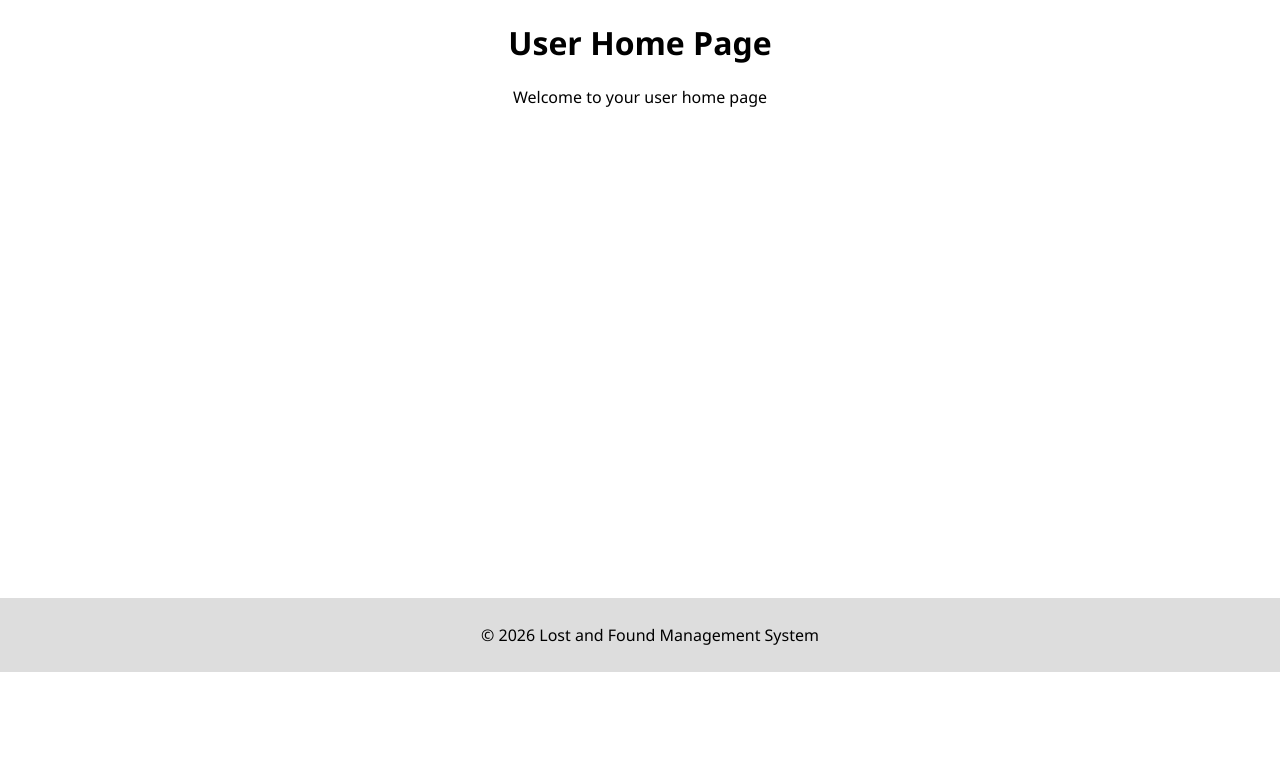
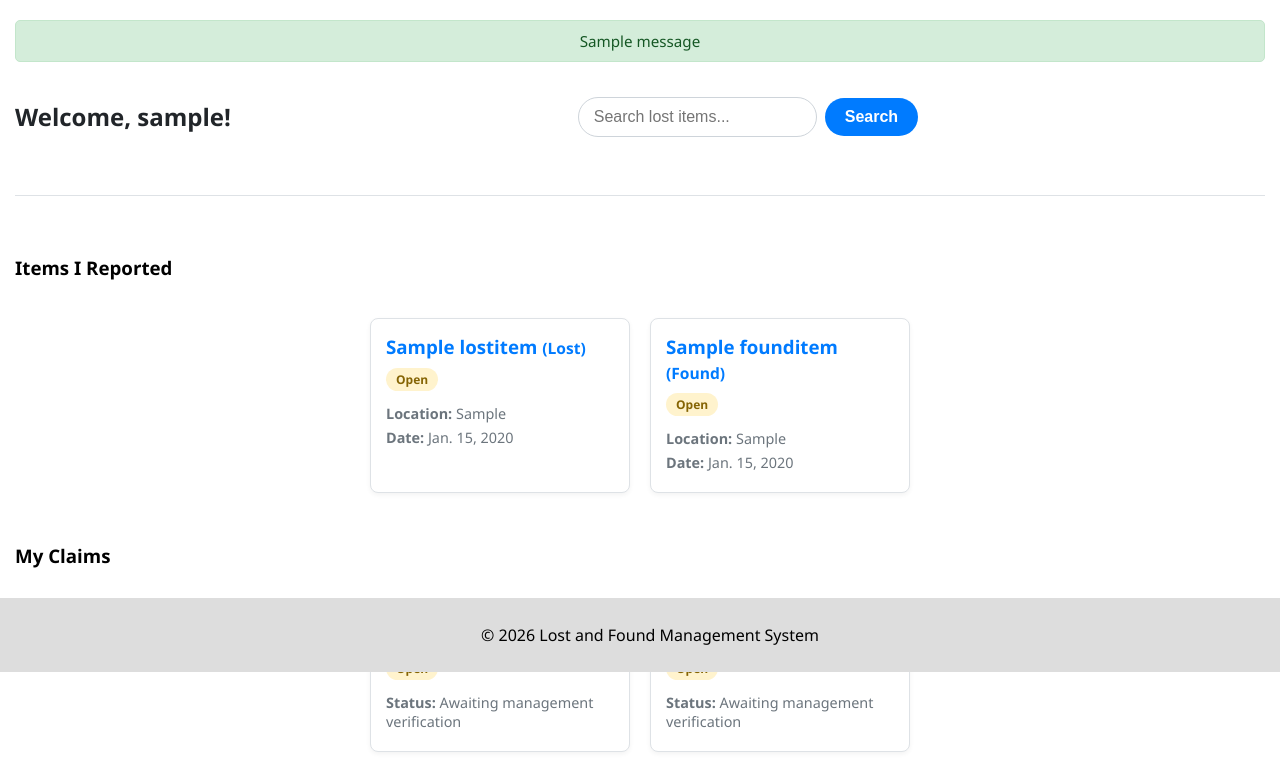
Before and after one commit to keNN-0716/lost-and-found-management-system, a Django app: page /user_home_page/ in a window 1280 px wide. Shown: the part 128-895 px from the top of the page. Before the commit the page ends 800 px from the top, so only its background shows below. Run offline with Django 5.2, Linux system fonts and the light colour scheme; a user stored in the database is signed in; tables that the repository leaves empty hold one stand-in row (values such as "Sample post"); one stand-in notice (Sample message) is shown.

Commit message:
Fix critical bugs: id_number at signup, ModelForm validation, secure logout, is_active check

```diff
--- a/LostAndFound/forms.py
+++ b/LostAndFound/forms.py
@@ -1,8 +1,20 @@
 from django import forms
-from django.contrib.auth.forms import AuthenticationForm
-from django.contrib.auth.models import User
 from django.contrib.auth.forms import UserCreationForm
-from .models import CustomUser
+from .models import CustomUser, LostItem, FoundItem
+
+# Upload limits for item images
+MAX_IMAGE_SIZE = 5 * 1024 * 1024  # 5 MB
+ALLOWED_IMAGE_TYPES = ['image/jpeg', 'image/png', 'image/gif', 'image/webp']
+
+
+def validate_image(image):
+    """Shared server-side validation for item image uploads."""
+    if image.size > MAX_IMAGE_SIZE:
+        raise forms.ValidationError('Image must be 5 MB or smaller.')
+    if image.content_type not in ALLOWED_IMAGE_TYPES:
+        raise forms.ValidationError('Only JPEG, PNG, GIF, or WebP images are allowed.')
+    return image
+
 
 class CustomLoginForm(forms.Form):
     id_number = forms.CharField(
@@ -19,11 +31,57 @@ class CustomLoginForm(forms.Form):
             'placeholder': 'Enter your password'})
     )
 
+
 class CustomSignupForm(UserCreationForm):
+    # Users log in with their ID number, so it must be collected at signup
+    id_number = forms.CharField(
+        max_length=20,
+        required=True,
+        widget=forms.TextInput(attrs={
+            'placeholder': 'Enter your college/school ID number'})
+    )
 
     class Meta(UserCreationForm.Meta):
         # 1. Point the form explicitly to your CustomUser model
         model = CustomUser
 
         # 2. Add your custom field to the registration form fields
-        fields = UserCreationForm.Meta.fields
+        fields = UserCreationForm.Meta.fields + ('id_number',)
+
+
+class LostItemForm(forms.ModelForm):
+    class Meta:
+        model = LostItem
+        fields = ['name', 'description', 'date_lost', 'location_lost', 'image']
+        widgets = {
+            'name': forms.TextInput(attrs={'class': 'form-input'}),
+            'description': forms.Textarea(attrs={'class': 'form-textarea', 'rows': 3}),
+            'date_lost': forms.DateInput(attrs={'class': 'form-input', 'type': 'date'}),
+            'location_lost': forms.TextInput(attrs={'class': 'form-input'}),
+            'image': forms.ClearableFileInput(attrs={'class': 'form-input', 'accept': 'image/*'}),
+        }
+
+    def clean_image(self):
+        image = self.cleaned_data.get('image')
+        if image:
+            validate_image(image)
+        return image
+
+
+class FoundItemForm(forms.ModelForm):
+    class Meta:
+        model = FoundItem
+        fields = ['name', 'description', 'date_found', 'location_found', 'image']
+        widgets = {
+            'name': forms.TextInput(attrs={'class': 'form-input'}),
+            'description': forms.Textarea(attrs={'class': 'form-textarea', 'rows': 3}),
+            'date_found': forms.DateInput(attrs={'class': 'form-input', 'type': 'date'}),
+            'location_found': forms.TextInput(attrs={'class': 'form-input'}),
+            'image': forms.ClearableFileInput(attrs={'class': 'form-input', 'accept': 'image/*'}),
+        }
+
+    def clean_image(self):
+        image = self.cleaned_data.get('image')
+        if image:
+            validate_image(image)
+        return image
--- a/LostAndFound/templates/base.html
+++ b/LostAndFound/templates/base.html
@@ -29,6 +29,15 @@
         <h2>Lost and Found Management System</h2>
     </div>
 
+    <!-- Django messages (success / error feedback after actions) -->
+    {% if messages %}
+        <ul class="messages-list">
+            {% for message in messages %}
+                <li class="message-item message-{{ message.tags }}">{{ message }}</li>
+            {% endfor %}
+        </ul>
+    {% endif %}
+
     <main>
         {% block content %}
         {% endblock %}
--- a/LostAndFound/templates/user_home_page.html
+++ b/LostAndFound/templates/user_home_page.html
@@ -1,11 +1,58 @@
 {% extends 'base.html' %}
+
 {% block content %}
-<div class="container">
-    <div class="row">
-        <div class="col-md-12">
-            <h1>User Home Page</h1>
-            <p>Welcome to your user home page</p>
+<div class="lost-items-container">
+    <div class="page-header" style="width: 100%;">
+        <h2 class="section-title">Welcome, {{ user.username }}!</h2>
+
+        <div class="search-container">
+            <form action="{% url 'search_results' %}" method="get">
+                <input type="text" name="q" placeholder="Search lost items...">
+                <button type="submit" class="action-btn upload-trigger-btn">Search</button>
+            </form>
         </div>
     </div>
+    <hr class="divider" style="width: 100%; margin-bottom: 20px;">
+
+    <h3 style="width: 100%; text-align: left;">Items I Reported</h3>
+    {% if my_lost_reports or my_found_reports %}
+        {% for item in my_lost_reports %}
+            <div class="item-card">
+                <div class="item-details">
+                    <h3 class="item-name">{{ item.name }} <small>(Lost)</small></h3>
+                    <span class="status-badge status-{{ item.status|lower }}">{{ item.status }}</span>
+                    <p class="item-meta"><strong>Location:</strong> {{ item.location_lost }}</p>
+                    <p class="item-meta"><strong>Date:</strong> {{ item.date_lost }}</p>
+                </div>
+            </div>
+        {% endfor %}
+        {% for item in my_found_reports %}
+            <div class="item-card">
+                <div class="item-details">
+                    <h3 class="item-name">{{ item.name }} <small>(Found)</small></h3>
+                    <span class="status-badge status-{{ item.status|lower }}">{{ item.status }}</span>
+                    <p class="item-meta"><strong>Location:</strong> {{ item.location_found }}</p>
+                    <p class="item-meta"><strong>Date:</strong> {{ item.date_found }}</p>
+                </div>
+            </div>
+        {% endfor %}
+    {% else %}
+        <p class="empty-message" style="width: 100%;">You haven't reported any items yet.</p>
+    {% endif %}
+
+    <h3 style="width: 100%; text-align: left; margin-top: 30px;">My Claims</h3>
+    {% if my_claims %}
+        {% for item in my_claims %}
+            <div class="item-card">
+                <div class="item-details">
+                    <h3 class="item-name">{{ item.name }}</h3>
+                    <span class="status-badge status-{{ item.status|lower }}">{{ item.status }}</span>
+                    <p class="item-meta"><strong>Status:</strong> {% if item.status == 'Resolved' %}Returned to you!{% else %}Awaiting management verification{% endif %}</p>
+                </div>
+            </div>
+        {% endfor %}
+    {% else %}
+        <p class="empty-message" style="width: 100%;">You haven't claimed any items yet.</p>
+    {% endif %}
 </div>
 {% endblock %}
--- a/LostAndFound/urls.py
+++ b/LostAndFound/urls.py
@@ -18,4 +18,8 @@ urlpatterns = [
     path('lost_items/', views.lost_items, name='lost_items'),
     path('found_items/', views.found_items, name='found_items'),
     path('search/', views.search_results, name='search_results'),
+
+    # Claim / resolve workflow
+    path('claim/<str:item_type>/<int:item_id>/', views.claim_item, name='claim_item'),
+    path('resolve/<str:item_type>/<int:item_id>/', views.resolve_item, name='resolve_item'),
 ]
--- a/LostAndFound/views.py
+++ b/LostAndFound/views.py
@@ -1,16 +1,23 @@
-from django.shortcuts import render, redirect
+from django.shortcuts import render, redirect, get_object_or_404
 from django.http import HttpResponseForbidden
 from django.contrib.auth import login, authenticate, logout
 from django.contrib.auth.decorators import login_required
-from django.views.decorators.csrf import csrf_exempt
-from .forms import CustomLoginForm, CustomSignupForm
+from django.contrib import messages
 from django.db.models import Q
-from .models import LostItem
+from .forms import CustomLoginForm, CustomSignupForm, LostItemForm, FoundItemForm
+from .models import LostItem, FoundItem, ItemStatus
 from .decorators import management_required
 
+
+def is_management(user):
+    """Helper: True if the user is staff or has the Management role."""
+    return user.is_staff or getattr(user, 'role', None) == 'Management'
+
+
 # Search backend for lost and found
+@login_required
 def search_results(request):
-    query = request.GET.get('q', '').strip() # Clean trailing spaces
+    query = request.GET.get('q', '').strip()  # Clean trailing spaces
     results = []
 
     if query:
@@ -21,6 +28,8 @@ def search_results(request):
         ).order_by('-created_at')
 
     return render(request, 'search_results.html', {'results': results, 'query': query})
+
+
 # Sign up page for lost and found
 def signup_view(request):
     if request.method == 'POST':
@@ -32,6 +41,7 @@ def signup_view(request):
         form = CustomSignupForm()
 
     return render(request, 'signup.html', {'form': form})
+
 
 # Login page for lost and found
 def login_view(request):
@@ -54,61 +64,143 @@ def login_view(request):
 
     return render(request, 'login.html', {'form': form, 'error_message': error_message})
 
+
 @login_required
 def login_redirect_view(request):
-
-    if request.user.is_staff or getattr(request.user, 'role', None) == 'Management':
+    if is_management(request.user):
         return redirect('lost_and_found')
     else:
         return redirect('user_home_page')
 
+
 # Logout page for lost and found
-@csrf_exempt  # Added to allow POST requests without CSRF token for logout
 def logout_view(request):
-    logout(request)
+    if request.method == 'POST':
+        logout(request)
     return redirect('login')
+
+
 # Lost items page for lost and found
 @login_required
-@management_required
 def lost_items(request):
     # 1. Handle Form Submission (Manager uploads an item)
     if request.method == 'POST':
-        name = request.POST.get('name')
-        description = request.POST.get('description')
-        date_lost = request.POST.get('date_lost')
-        location_lost = request.POST.get('location_lost')
-        image = request.FILES.get('image')  # Handle image upload
-
-        # Save the new item to the database
-        LostItem.objects.create(
-            name=name,
-            description=description,
-            date_lost=date_lost,
-            location_lost=location_lost,
-            image=image  # Save the uploaded image
-        )
-        # Redirect back to the same page to prevent double-submitting on refresh
-        return redirect('lost_items')
+        form = LostItemForm(request.POST, request.FILES)
+        if form.is_valid():
+            item = form.save(commit=False)
+            item.reported_by = request.user
+            item.save()
+            messages.success(request, f'"{item.name}" has been reported.')
+            # Redirect back to the same page to prevent double-submitting on refresh
+            return redirect('lost_items')
+    else:
+        form = LostItemForm()
 
     # 2. Handle Page Display (Fetch items from newest to oldest)
     lost_items = LostItem.objects.all().order_by('-created_at')
 
-    return render(request, 'lost_items.html', {'lost_items': lost_items})
+    return render(request, 'lost_items.html', {
+        'lost_items': lost_items,
+        'form': form,
+        'is_management': is_management(request.user),
+    })
+
+
 # Home page for lost and found
 @login_required
 @management_required
 def lost_and_found(request):
-    # Enforce role protection explicitly at the view level
-    if not (request.user.is_staff or getattr(request.user, 'role', None) == 'Management'):
-        return HttpResponseForbidden("You do not have permission to access the management panel.")
-
+    # Role protection is enforced by the management_required decorator
     return render(request, 'lost_and_found.html')
 
+
 # Found items page
-@login_required # Pro-Tip: Added protection here too
+@login_required
 def found_items(request):
-    return render(request, 'found_items.html')
+    # Handle Form Submission (a user reports a found item)
+    if request.method == 'POST':
+        form = FoundItemForm(request.POST, request.FILES)
+        if form.is_valid():
+            item = form.save(commit=False)
+            item.reported_by = request.user
+            item.save()
+            messages.success(request, f'"{item.name}" has been reported as found.')
+            return redirect('found_items')
+    else:
+        form = FoundItemForm()
 
+    found_items = FoundItem.objects.all().order_by('-created_at')
+
+    return render(request, 'found_items.html', {
+        'found_items': found_items,
+        'form': form,
+        'is_management': is_management(request.user),
+    })
+
+
+# Claim an item (lost or found) - marks it as Claimed under this user
+@login_required
+def claim_item(request, item_type, item_id):
+    if request.method != 'POST':
+        return redirect('user_home_page')
+
+    model = {'lost': LostItem, 'found': FoundItem}.get(item_type)
+    if model is None:
+        return HttpResponseForbidden('Unknown item type.')
+
+    item = get_object_or_404(model, item_id=item_id)
+
+    if item.status == ItemStatus.OPEN:
+        item.status = ItemStatus.CLAIMED
+        item.claimed_by = request.user
+        item.save()
+        messages.success(request, f'You claimed "{item.name}". Management will verify your request.')
+    else:
+        messages.error(request, f'"{item.name}" is no longer available to claim.')
+
+    return redirect('found_items' if item_type == 'found' else 'lost_items')
+
+
+# Resolve a claimed item (management only) - marks it as returned/handed over
+@login_required
+@management_required
+def resolve_item(request, item_type, item_id):
+    if request.method != 'POST':
+        model = {'lost': LostItem, 'found': FoundItem}.get(item_type)
+        if model is None:
+            return redirect('user_home_page')
+        return redirect('found_items' if item_type == 'found' else 'lost_items')
+
+    model = {'lost': LostItem, 'found': FoundItem}.get(item_type)
+    if model is None:
+        return HttpResponseForbidden('Unknown item type.')
+
+    item = get_object_or_404(model, item_id=item_id)
+
+    if item.status == ItemStatus.CLAIMED:
+        item.status = ItemStatus.RESOLVED
+        item.save()
+        messages.success(request, f'"{item.name}" has been marked as resolved.')
+    else:
+        messages.error(request, f'Only claimed items can be resolved ("{item.name}" is {item.status}).')
+
+    return redirect('found_items' if item_type == 'found' else 'lost_items')
+
+
+# Home page for normal users
 @login_required
 def user_home_page(request):
-    return render(request, 'user_home_page.html')
+    my_lost_reports = LostItem.objects.filter(reported_by=request.user).order_by('-created_at')
+    my_found_reports = FoundItem.objects.filter(reported_by=request.user).order_by('-created_at')
+    my_claims = list(
+        LostItem.objects.filter(claimed_by=request.user).order_by('-created_at')
+    ) + list(
+        FoundItem.objects.filter(claimed_by=request.user).order_by('-created_at')
+    )
+
+    return render(request, 'user_home_page.html', {
+        'my_lost_reports': my_lost_reports,
+        'my_found_reports': my_found_reports,
+        'my_claims': my_claims,
+        'is_management': is_management(request.user),
+    })
--- a/static/css/style.css
+++ b/static/css/style.css
@@ -413,3 +413,63 @@ footer {
     font-size: 0.85rem;
     margin-top: 4px;
 }
+
+/* Status badges for item lifecycle (Open / Claimed / Resolved) */
+.status-badge {
+    display: inline-block;
+    padding: 3px 10px;
+    border-radius: 12px;
+    font-size: 0.75rem;
+    font-weight: bold;
+    margin-bottom: 8px;
+}
+.status-open {
+    background-color: #fff3cd;
+    color: #856404;
+}
+.status-claimed {
+    background-color: #cce5ff;
+    color: #004085;
+}
+.status-resolved {
+    background-color: #d4edda;
+    color: #155724;
+}
+
+/* Django messages feedback banners */
+.messages-list {
+    list-style: none;
+    padding: 0;
+    margin: 0 0 15px 0;
+}
+.message-item {
+    padding: 10px 15px;
+    border-radius: 5px;
+    margin-bottom: 8px;
+    font-size: 0.95rem;
+}
+.message-success {
+    background-color: #d4edda;
+    color: #155724;
+    border: 1px solid #c3e6cb;
+}
+.message-error {
+    background-color: #f8d7da;
+    color: #721c24;
+    border: 1px solid #f5c6cb;
+}
+
+/* Inline form validation errors inside the upload modals */
+.form-error {
+    color: #e74c3c;
+    font-size: 0.8rem;
+    display: block;
+    margin-top: 4px;
+}
+.form-input, .form-textarea {
+    width: 100%;
+    padding: 10px;
+    border: 1px solid #ccc;
+    border-radius: 4px;
+    box-sizing: border-box;
+}
--- a/static/js/script.js
+++ b/static/js/script.js
@@ -2,11 +2,9 @@ const menuToggle = document.getElementById('menuToggle');
 const sideMenu = document.getElementById('sideMenu');
 const closeMenu = document.getElementById('closeMenu');
 const modal = document.getElementById("uploadModal");
-const openBtn = document.getElementById("openModalBtn");
-const closeX = document.getElementById("closeModalBtn");
-const cancelBtn = document.getElementById("cancelModalBtn");
 
 // Event listeners for menu toggle and close button
+if (menuToggle && sideMenu && closeMenu) {
     menuToggle.addEventListener('click', () => {
         sideMenu.classList.toggle('open');
         menuToggle.classList.add('hidden');
@@ -16,19 +14,14 @@ closeMenu.addEventListener('click', () => {
         sideMenu.classList.remove('open');
         menuToggle.classList.remove('hidden');
     });
-
-// Open modal on button click
-openBtn.onclick = function() {
-    modal.style.display = "flex"; // Using flex alignment centers it nicely
 }
 
-// Close modal when clicking (X) or 'Cancel'
-closeX.onclick = function() { modal.style.display = "none"; }
-cancelBtn.onclick = function() { modal.style.display = "none"; }
-
 // Close modal if user clicks anywhere outside of the modal box
-window.onclick = function(event) {
+// (open/close buttons inside the page use inline onclick handlers)
+if (modal) {
+    window.addEventListener('click', function (event) {
         if (event.target == modal) {
             modal.style.display = "none";
         }
+    });
 }
```
Also changed, not shown: LostAndFound/admin.py (+16 -1 lines), LostAndFound/backends.py (+9 -17 lines), LostAndFound/templates/lost_items.html (+33 -8 lines). Lines whose indentation alone changed are shown as unchanged.
